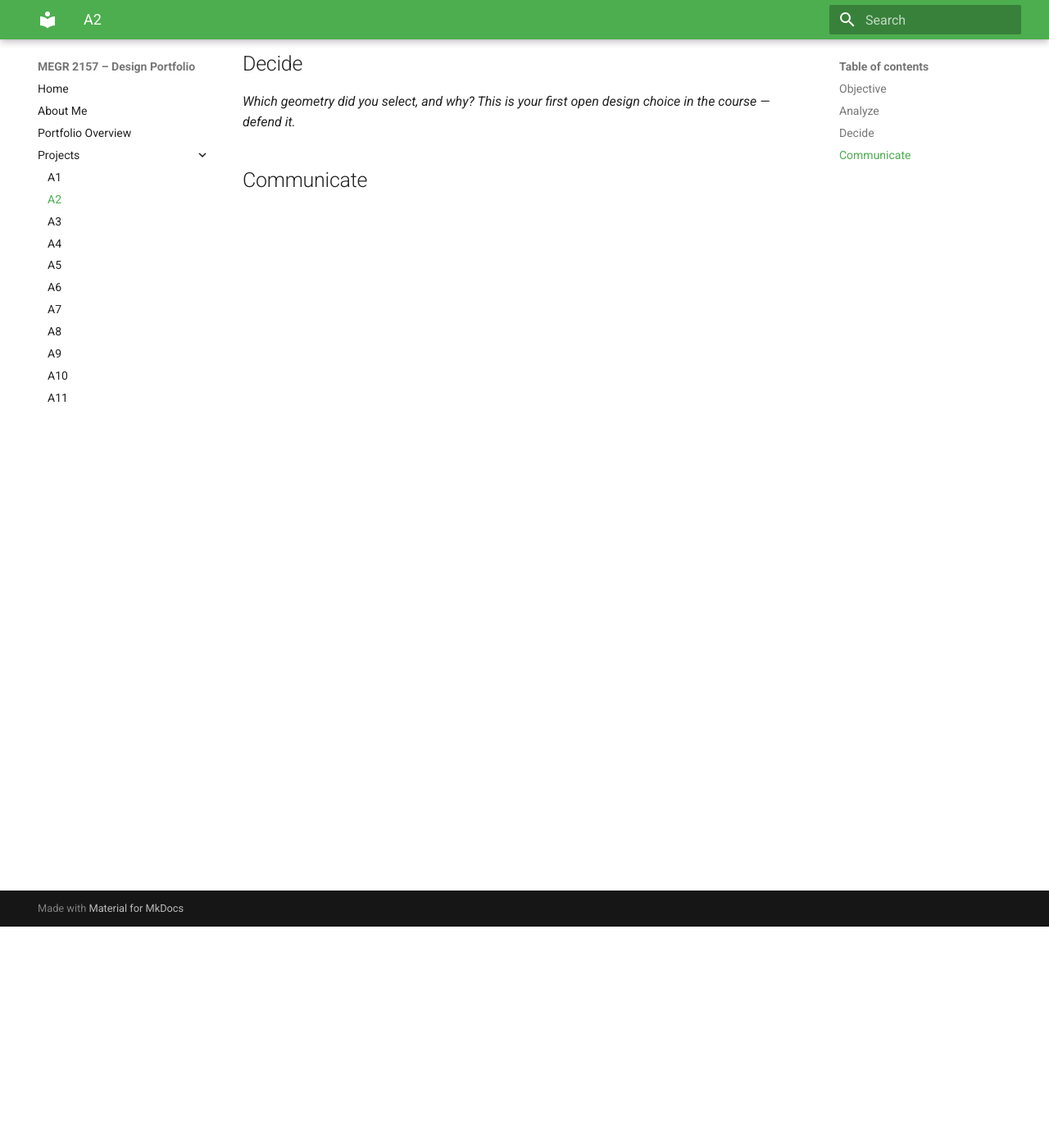
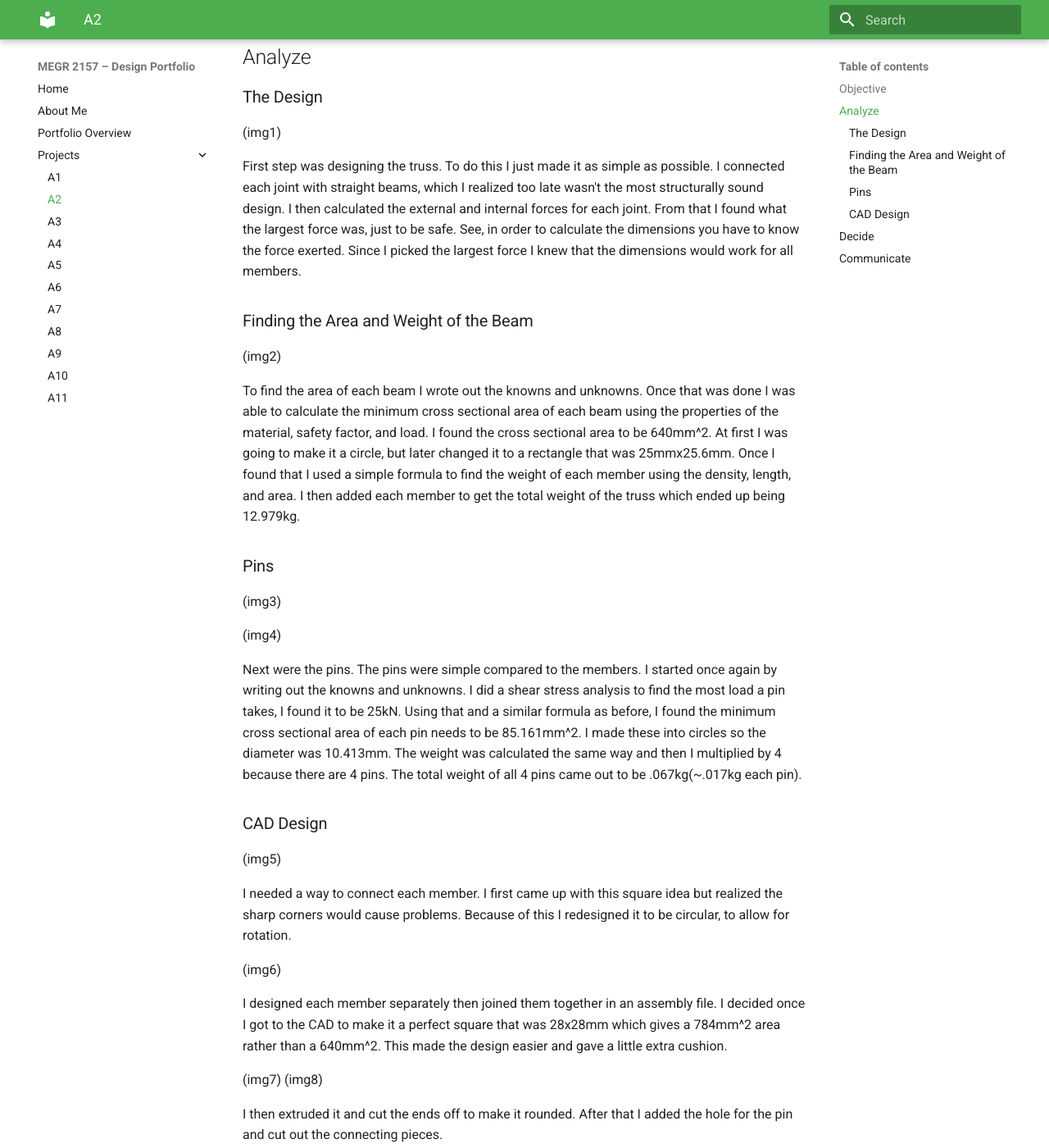
Before and after one commit to JacksonRice6/megr2156-portfolio, an MkDocs documentation site: the page built from docs/assignments/A02/index.md, in a window 1280 px wide and 1400 px high, scrolled down 270 px. Shown: the whole window at 82% size. Built offline with MkDocs 1.6.1 and Material for MkDocs 9.7.7, drawn with Linux system fonts in a browser that asks for light colours; some of the changed text lies outside the part shown.

Commit message:
Update index.md

```diff
--- a/docs/assignments/A02/index.md
+++ b/docs/assignments/A02/index.md
@@ -1,9 +1,53 @@
 # A2 – Truss Stress Analysis
 
 ## Objective
-
+The objective of this project was to design a truss able to hold a given load. We had to design the truss on paper and CAD as well as calculate the dimensions based on certain properties.
 
 ## Analyze
+
+### The Design
+
+(img1)
+
+First step was designing the truss. To do this I just made it as simple as possible. I connected each joint with straight beams, which I realized too late wasn't the most structurally sound design. I then calculated the external and internal forces for each joint. From that I found what the largest force was, just to be safe. See, in order to calculate the dimensions you have to know the force exerted. Since I picked the largest force I knew that the dimensions would work for all members.
+
+### Finding the Area and Weight of the Beam
+
+(img2)
+
+To find the area of each beam I wrote out the knowns and unknowns. Once that was done I was able to calculate the minimum cross sectional area of each beam using the properties of the material, safety factor, and load. I found the cross sectional area to be 640mm^2. At first I was going to make it a circle, but later changed it to a rectangle that was 25mmx25.6mm. Once I found that I used a simple formula to find the weight of each member using the density, length, and area. I then added each member to get the total weight of the truss which ended up being 12.979kg.
+
+### Pins
+
+(img3)
+
+(img4)
+
+Next were the pins. The pins were simple compared to the members. I started once again by writing out the knowns and unknowns. I did a shear stress analysis to find the most load a pin takes, I found it to be 25kN. Using that and a similar formula as before, I found the minimum cross sectional area of each pin needs to be 85.161mm^2. I made these into circles so the diameter was 10.413mm. The weight was calculated the same way and then I multiplied by 4 because there are 4 pins. The total weight of all 4 pins came out to be .067kg(~.017kg each pin).
+
+### CAD Design
+
+(img5)
+
+I needed a way to connect each member. I first came up with this square idea but realized the sharp corners would cause problems. Because of this I redesigned it to be circular, to allow for rotation.
+
+(img6)
+
+I designed each member separately then joined them together in an assembly file. I decided once I got to the CAD to make it a perfect square that was 28x28mm which gives a 784mm^2 area rather than a 640mm^2. This made the design easier and gave a little extra cushion.
+
+(img7)
+(img8)
+
+I then extruded it and cut the ends off to make it rounded. After that I added the hole for the pin and cut out the connecting pieces.
+
+(img9)
+
+Once all assembled and material assigned the total weight was 14.6kg. The weight was slightly off. This is because the cross sectional area was more and the material chosen had a density of 7850 kg/m^3 rather than 7800 kg/m^3 because they did not offer A500 steel so I had to use AISI 4340 Steel.
+
+(img10)
+
+The pins were once again simple. I just made a cylinder with the appropriate dimensions. I made a custom material to assign to the pin in order to fit the given properties.
+
 
 
 ## Decide
```
